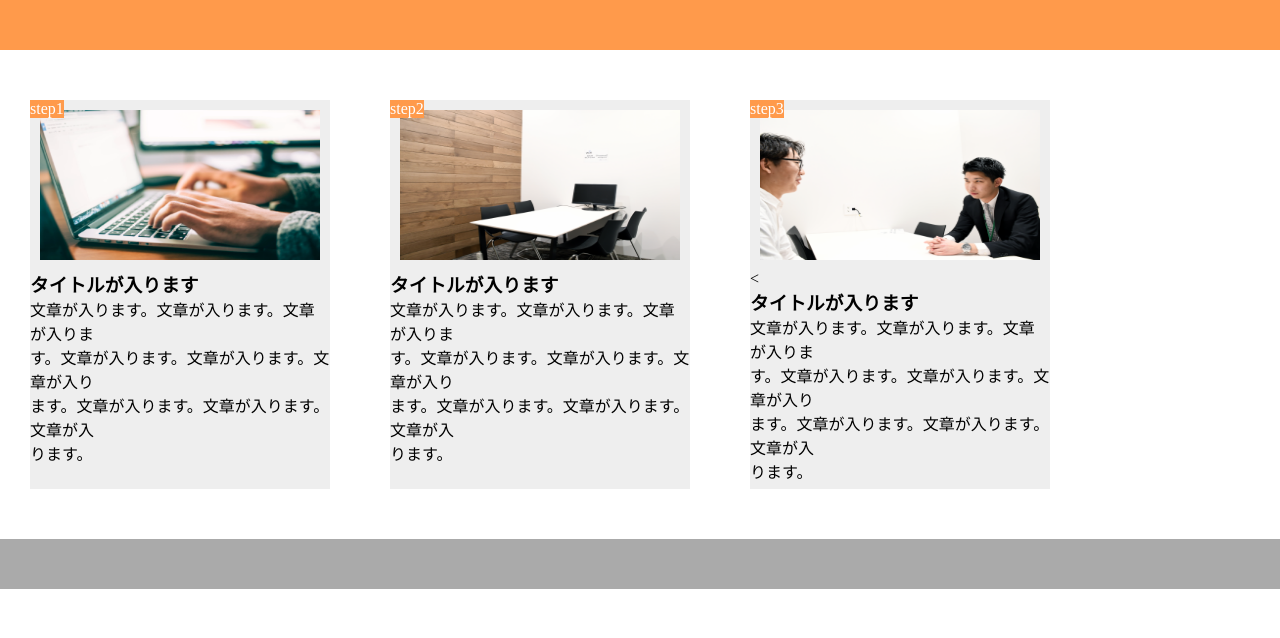
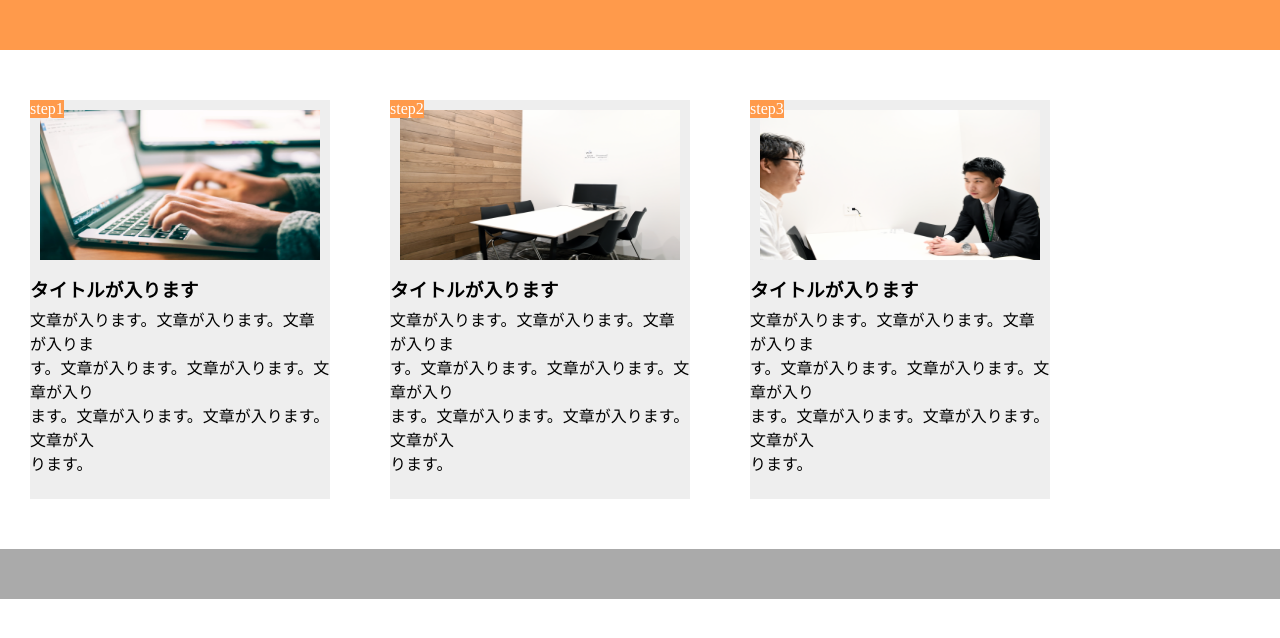
Before and after one commit to mash1002/chapter9_exercise, a plain HTML site: page index.html in a window 1280 px wide. Drawn offline with Linux system fonts and the light colour scheme.

Commit message:
Initial Commit

```diff
--- a/index.html
+++ b/index.html
@@ -13,7 +13,7 @@
       <div class=main-box>
         <span class="number">step1</span>
         <div class="main-image1"></div>
-          <h3 claa="title">タイトルが入ります</h3>
+          <h3 class="title">タイトルが入ります</h3>
             <p class=main-text>
               文章が入ります。文章が入ります。文章が入りま<br>
               す。文章が入ります。文章が入ります。文章が入り<br>
@@ -24,7 +24,7 @@
       <div class=main-box>
         <span class="number">step2</span>
         <div class="main-image2"></div>
-          <h3 claa="title">タイトルが入ります</h3>
+          <h3 class="title">タイトルが入ります</h3>
           <p class=main-text>
               文章が入ります。文章が入ります。文章が入りま<br>
               す。文章が入ります。文章が入ります。文章が入り<br>
@@ -36,13 +36,13 @@
       <div class=main-box>
         <span class="number">step3</span>
         <div class="main-image3"></div>
-          <<h3 claa="title">タイトルが入ります</h3>
+          <h3 class="title">タイトルが入ります</h3>
           <p class=main-text>
               文章が入ります。文章が入ります。文章が入りま<br>
               す。文章が入ります。文章が入ります。文章が入り<br>
               ます。文章が入ります。文章が入ります。文章が入<br>
               ります。
-            </p>
+          </p>
       </div>
     </div>
 
```
